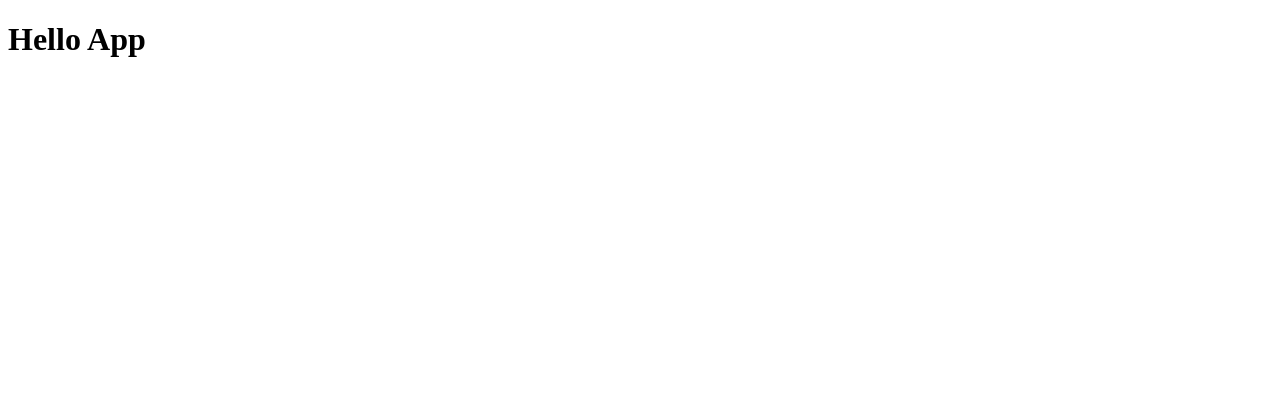
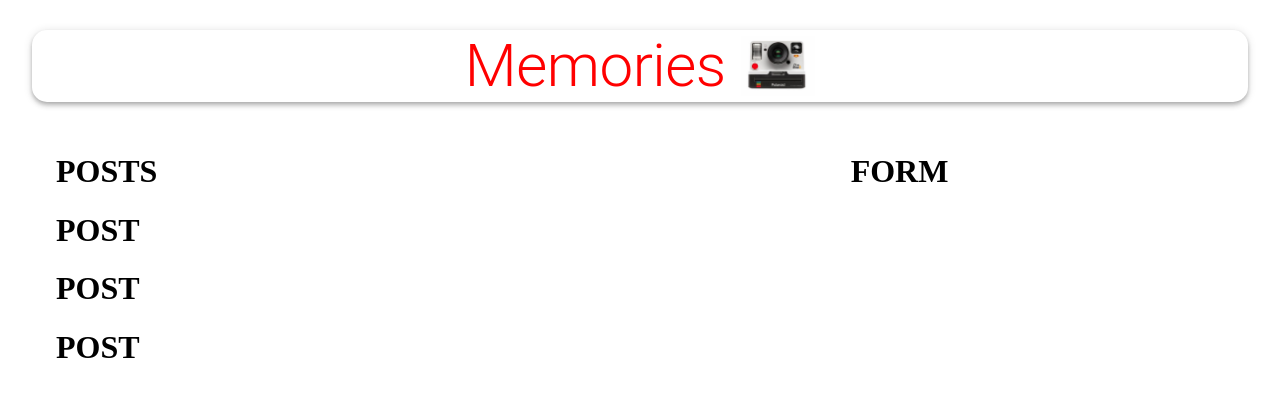
Before and after one commit to Sorsi/Memories, a React (Create React App) app in the folder client/: page / in a window 1280 px wide. Shown: the top 396 px of the page. Built offline with nearby package versions, Linux system fonts and the light colour scheme.

Commit message:
adding styles

```diff
--- a/client/package.json
+++ b/client/package.json
@@ -3,6 +3,7 @@
   "version": "0.1.0",
   "private": true,
   "dependencies": {
+    "@material-ui/core": "^4.11.0",
     "@testing-library/jest-dom": "^5.11.5",
     "@testing-library/react": "^11.1.2",
     "@testing-library/user-event": "^12.2.2",
--- a/client/src/App.js
+++ b/client/src/App.js
@@ -1,10 +1,33 @@
 import React from 'react';
+import { Container, AppBar, Typography, Grow, Grid } from '@material-ui/core';
+
+import Posts from './components/Posts/Posts.js';
+import Form from './components/Form/Form.js';
+import memories from './images/memories.jpg';
+import useStyles from './styles';
 
 const App = () => {
+    const classes = useStyles();
+
     return (
-        <div>
-            <h1>Hello App</h1>
-        </div>
+        <Container maxwidth="lg">
+            <AppBar className={classes.appBar} position="static" color="inherit">
+                <Typography className={classes.heading} variant="h2" align="center">Memories</Typography>
+                <img className={classes.image} src={memories} alt="memories" height="60"/>
+            </AppBar>
+            <Grow in>
+                <Container>
+                    <Grid container justify="space-between" alignItems="stretch" spacing={3}>
+                        <Grid item xs={12} sm={7}>
+                            <Posts></Posts>
+                        </Grid>
+                        <Grid item xs={12} sm={4}>
+                            <Form></Form>
+                        </Grid>
+                    </Grid>
+                </Container>
+            </Grow>
+        </Container>
     )
 }
 
--- /dev/null
+++ b/client/src/api/index.js
@@ -0,0 +1 @@
+import axios from 'axios';
--- /dev/null
+++ b/client/src/components/Form/Form.js
@@ -0,0 +1,11 @@
+import React from 'react';
+import useStyles from './styles';
+
+const Form = () => {
+    const classes = useStyles();
+    return (
+        <h1>FORM</h1>
+    );
+}
+
+export default Form;
--- /dev/null
+++ b/client/src/components/Form/styles.js
@@ -0,0 +1,24 @@
+import { makeStyles } from '@material-ui/core/styles';
+
+export default makeStyles((theme) => ({
+  root: {
+    '& .MuiTextField-root': {
+      margin: theme.spacing(1),
+    },
+  },
+  paper: {
+    padding: theme.spacing(2),
+  },
+  form: {
+    display: 'flex',
+    flexWrap: 'wrap',
+    justifyContent: 'center',
+  },
+  fileInput: {
+    width: '97%',
+    margin: '10px 0',
+  },
+  buttonSubmit: {
+    marginBottom: 10,
+  },
+}));
--- /dev/null
+++ b/client/src/components/Posts/Post/Post.js
@@ -0,0 +1,13 @@
+import React from 'react';
+
+import useStyles from './styles';
+
+const Post = () => {
+    const classes = useStyles();
+
+    return (
+        <h1>POST</h1>
+    );
+}
+
+export default Post;
--- /dev/null
+++ b/client/src/components/Posts/Post/styles.js
@@ -0,0 +1,52 @@
+import { makeStyles } from '@material-ui/core/styles';
+
+export default makeStyles({
+  media: {
+    height: 0,
+    paddingTop: '56.25%',
+    backgroundColor: 'rgba(0, 0, 0, 0.5)',
+    backgroundBlendMode: 'darken',
+  },
+  border: {
+    border: 'solid',
+  },
+  fullHeightCard: {
+    height: '100%',
+  },
+  card: {
+    display: 'flex',
+    flexDirection: 'column',
+    justifyContent: 'space-between',
+    borderRadius: '15px',
+    height: '100%',
+    position: 'relative',
+  },
+  overlay: {
+    position: 'absolute',
+    top: '20px',
+    left: '20px',
+    color: 'white',
+  },
+  overlay2: {
+    position: 'absolute',
+    top: '20px',
+    right: '20px',
+    color: 'white',
+  },
+  grid: {
+    display: 'flex',
+  },
+  details: {
+    display: 'flex',
+    justifyContent: 'space-between',
+    margin: '20px',
+  },
+  title: {
+    padding: '0 16px',
+  },
+  cardActions: {
+    padding: '0 16px 8px 16px',
+    display: 'flex',
+    justifyContent: 'space-between',
+  },
+});
--- /dev/null
+++ b/client/src/components/Posts/Posts.js
@@ -0,0 +1,19 @@
+import React from 'react';
+
+import Post from './Post/Post.js';
+import useStyles from './styles';
+
+const Posts = () => {
+    const classes = useStyles();
+
+    return (
+        <>
+            <h1>POSTS</h1>
+            <Post></Post>
+            <Post></Post>
+            <Post/>
+        </>
+    );
+}
+
+export default Posts;
--- /dev/null
+++ b/client/src/components/Posts/styles.js
@@ -0,0 +1,14 @@
+import { makeStyles } from '@material-ui/core/styles';
+
+export default makeStyles((theme) => ({
+  mainContainer: {
+    display: 'flex',
+    alignItems: 'center',
+  },
+  smMargin: {
+    margin: theme.spacing(1),
+  },
+  actionDiv: {
+    textAlign: 'center',
+  },
+}));
--- /dev/null
+++ b/client/src/styles.js
@@ -0,0 +1,19 @@
+import { red } from '@material-ui/core/colors';
+import { makeStyles } from '@material-ui/core/styles';
+
+export default makeStyles(() => ({
+    appBar: {
+        borderRadius: 15,
+        margin: '30px 0',
+        display: 'flex',
+        flexDirection: 'row',
+        justifyContent: 'center',
+        alignItems: 'center',
+    },
+    heading: {
+        color: 'red',
+    },
+    image: {
+        marginLeft: '15px',
+    },
+}));
```
Also changed, not shown: client/src/images/memories.jpg (added), 1 other file (tests, documents, lock files or other folders).
